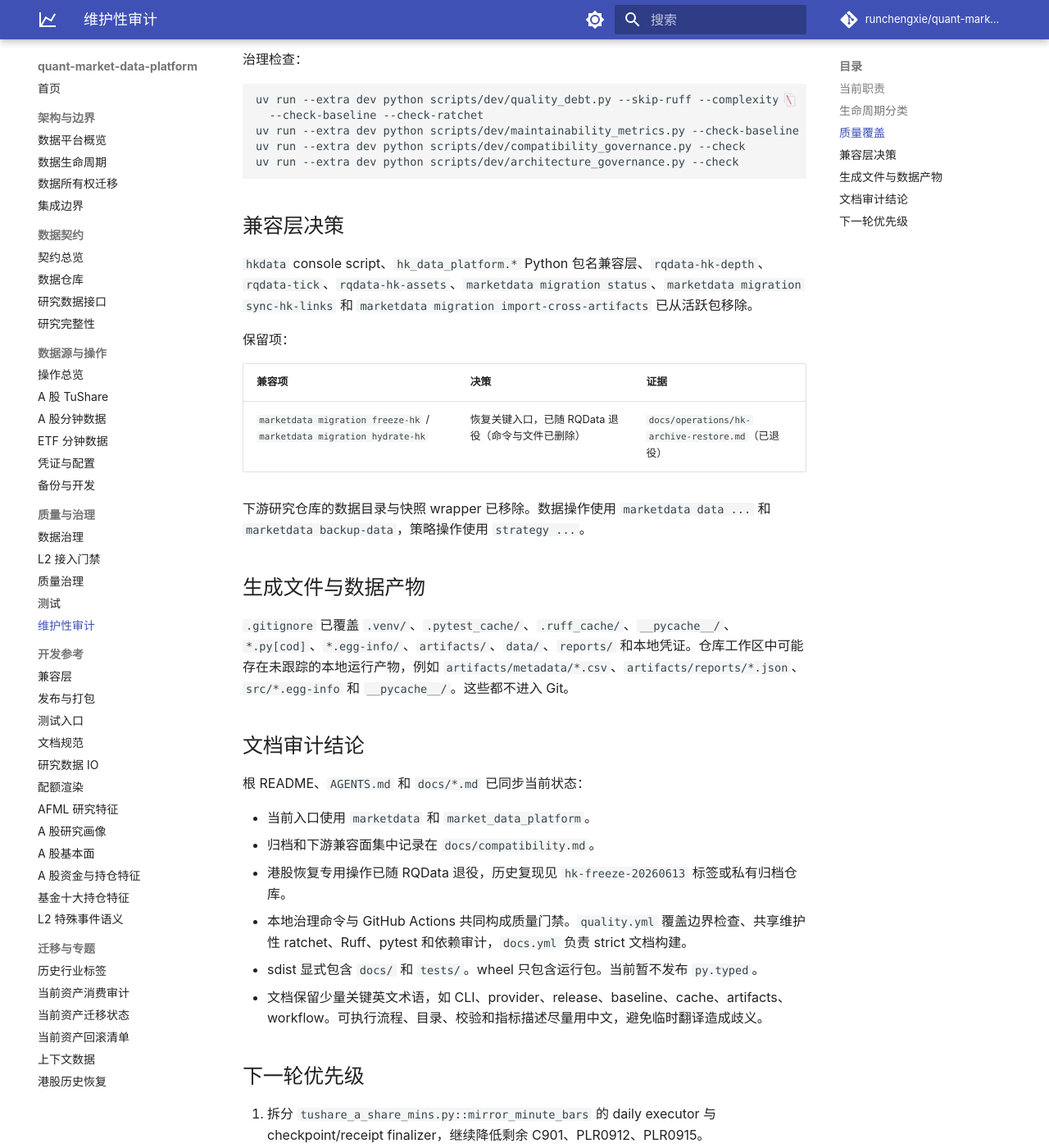
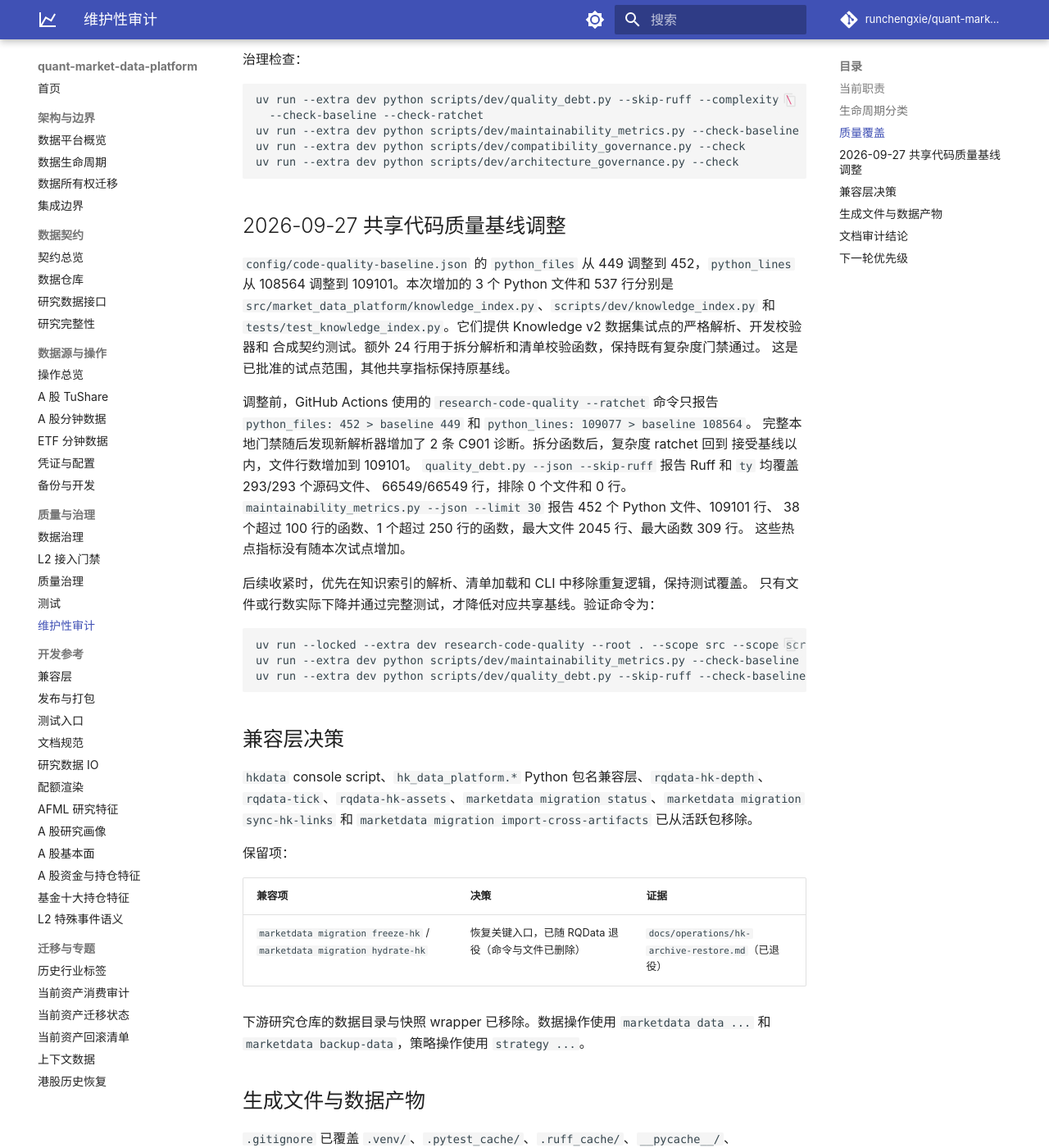
Before and after one commit to runchengxie/quant-market-data-platform, an MkDocs documentation site: the page built from docs/maintenance-audit.md, in a window 1280 px wide and 1400 px high, scrolled down 3212 px. Shown: the whole window at 82% size. Built offline with MkDocs 1.6.1 and Material for MkDocs 9.7.7, drawn with Linux system fonts in a browser that asks for light colours; comment, search, counter and statistics services are not loaded.

Commit message:
Align knowledge pilot quality ratchets

````diff
--- a/docs/maintenance-audit.md
+++ b/docs/maintenance-audit.md
@@ -107,6 +107,34 @@ uv run --extra dev python scripts/dev/compatibility_governance.py --check
 uv run --extra dev python scripts/dev/architecture_governance.py --check
 ```
 
+## 2026-09-27 共享代码质量基线调整
+
+`config/code-quality-baseline.json` 的 `python_files` 从 449 调整到 452，`python_lines` 从
+108564 调整到 109101。本次增加的 3 个 Python 文件和 537 行分别是
+`src/market_data_platform/knowledge_index.py`、`scripts/dev/knowledge_index.py` 和
+`tests/test_knowledge_index.py`。它们提供 Knowledge v2 数据集试点的严格解析、开发校验器和
+合成契约测试。额外 24 行用于拆分解析和清单校验函数，保持既有复杂度门禁通过。
+这是已批准的试点范围，其他共享指标保持原基线。
+
+调整前，GitHub Actions 使用的 `research-code-quality --ratchet` 命令只报告
+`python_files: 452 > baseline 449` 和 `python_lines: 109077 > baseline 108564`。
+完整本地门禁随后发现新解析器增加了 2 条 C901 诊断。拆分函数后，复杂度 ratchet 回到
+接受基线以内，文件行数增加到 109101。
+`quality_debt.py --json --skip-ruff` 报告 Ruff 和 `ty` 均覆盖 293/293 个源码文件、
+66549/66549 行，排除 0 个文件和 0 行。
+`maintainability_metrics.py --json --limit 30` 报告 452 个 Python 文件、109101 行、
+38 个超过 100 行的函数、1 个超过 250 行的函数，最大文件 2045 行、最大函数 309 行。
+这些热点指标没有随本次试点增加。
+
+后续收紧时，优先在知识索引的解析、清单加载和 CLI 中移除重复逻辑，保持测试覆盖。
+只有文件或行数实际下降并通过完整测试，才降低对应共享基线。验证命令为：
+
+```bash
+uv run --locked --extra dev research-code-quality --root . --scope src --scope scripts --scope tests --baseline config/code-quality-baseline.json --ratchet --json
+uv run --extra dev python scripts/dev/maintainability_metrics.py --check-baseline
+uv run --extra dev python scripts/dev/quality_debt.py --skip-ruff --check-baseline --check-ratchet
+```
+
 ## 兼容层决策
 
 `hkdata` console script、`hk_data_platform.*` Python 包名兼容层、`rqdata-hk-depth`、`rqdata-tick`、`rqdata-hk-assets`、`marketdata migration status`、`marketdata migration sync-hk-links` 和 `marketdata migration import-cross-artifacts` 已从活跃包移除。
````
Also changed, not shown: 2 other files.
